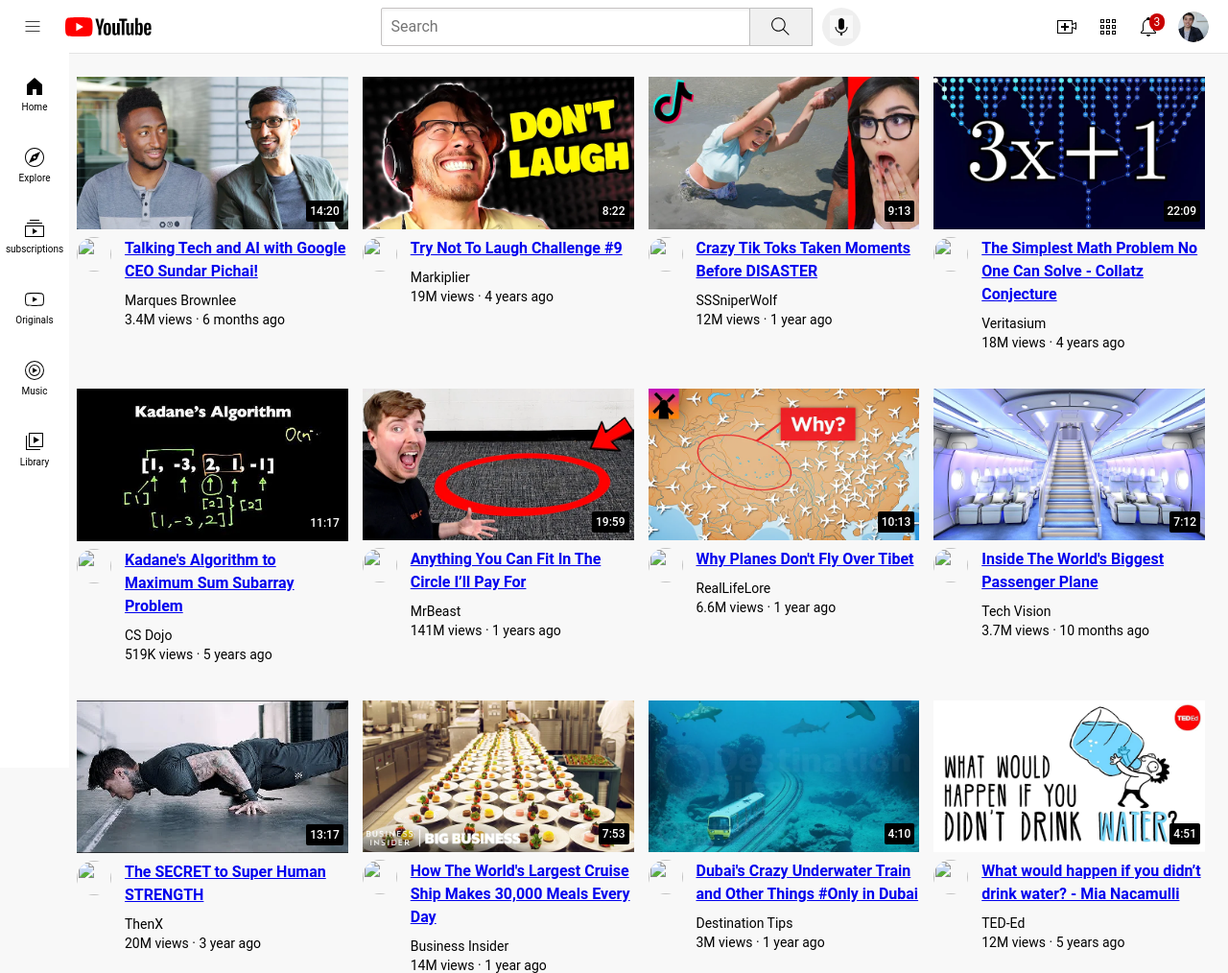
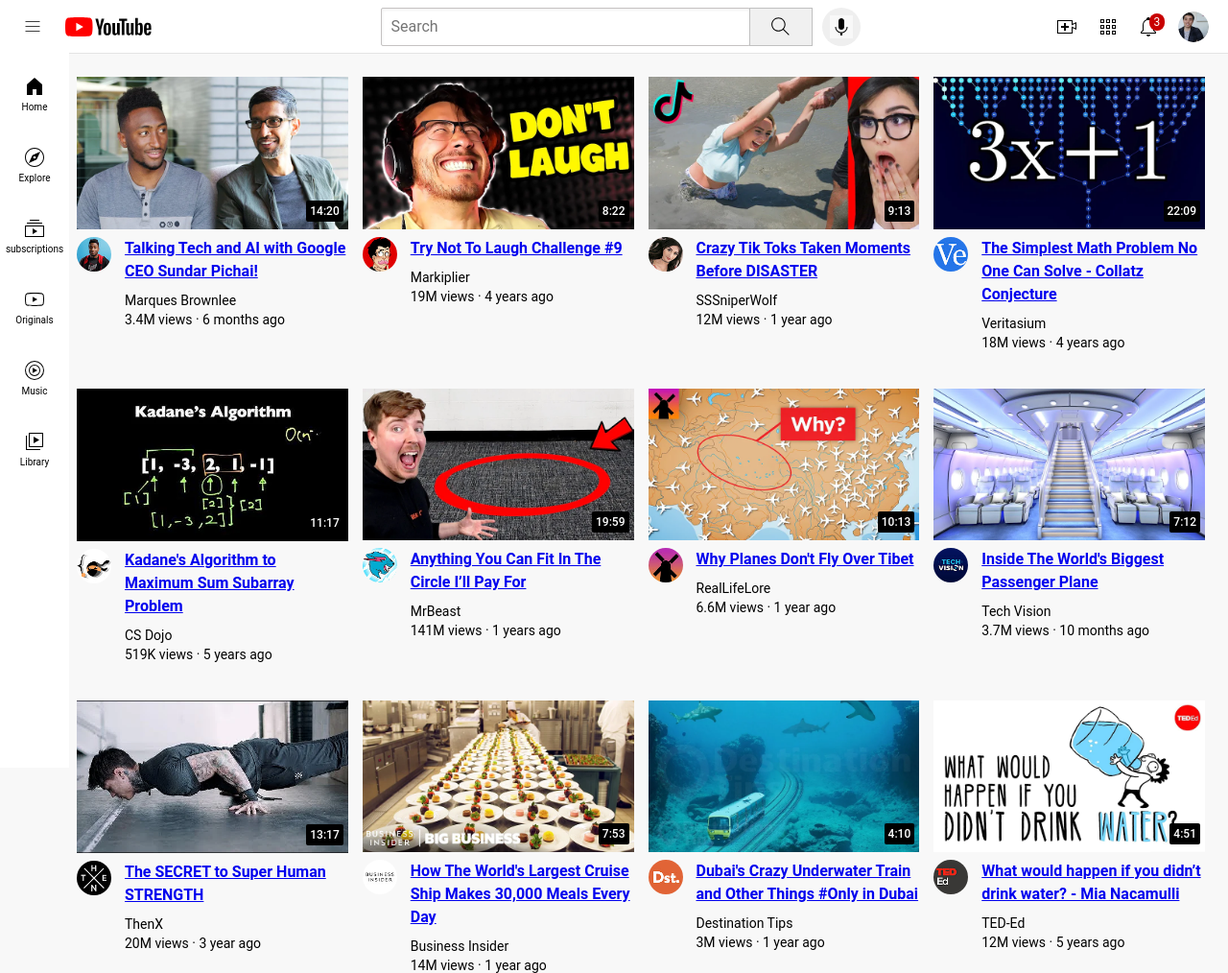
Before and after one commit to KnowledgeGuide/HTML-CSS-COURSE, a plain HTML site: page index.html in a window 1280 px wide. Shown: the whole page at 96% size. Drawn offline with Linux system fonts and the light colour scheme; the site is published under a folder, as on GitHub Pages, so addresses that start at the root find nothing.

Commit message:
Update index.html

```diff
--- a/index.html
+++ b/index.html
@@ -98,7 +98,7 @@
 					<div class="video-info-grid">
 						<div class="channel-picture">
 							<a href="https://www.youtube.com/c/mkbhd">
-								<img class="profile-pic" src="/channel profile/channel-1.jpeg">
+								<img class="profile-pic" src="channel profile/channel-1.jpeg">
 							</a>
 						</div>
 
@@ -134,7 +134,7 @@
 					<div class="video-info-grid">
 						<div class="channel-picture">
 							<a href="https://www.youtube.com/c/markiplier">
-								<img class="profile-pic" src="/channel profile/channel-2.jpeg">
+								<img class="profile-pic" src="channel profile/channel-2.jpeg">
 							</a>
 						</div>
 						<div class="video-info">
@@ -169,7 +169,7 @@
 					<div class="video-info-grid">
 						<div class="channel-picture">
 							<a href="https://www.youtube.com/user/SSSniperWolf">
-								<img class="profile-pic" src="/channel profile/channel-3.jpeg">
+								<img class="profile-pic" src="channel profile/channel-3.jpeg">
 							</a>
 
 						</div>
@@ -207,7 +207,7 @@
 					<div class="video-info-grid">
 						<div class="channel-picture">
 							<a href="https://www.youtube.com/c/veritasium">
-								<img class="profile-pic" src="/channel profile/channel-4.jpeg">
+								<img class="profile-pic" src="channel profile/channel-4.jpeg">
 							</a>
 
 						</div>
@@ -243,7 +243,7 @@
 					<div class="video-info-grid">
 						<div class="channel-picture">
 							<a href="https://www.youtube.com/c/CSDojo">
-								<img class="profile-pic" src="/channel profile/channel-5.jpeg">
+								<img class="profile-pic" src="channel profile/channel-5.jpeg">
 							</a>
 
 						</div>
@@ -279,7 +279,7 @@
 					<div class="video-info-grid">
 						<div class="channel-picture">
 							<a href="https://www.youtube.com/channel/UCX6OQ3DkcsbYNE6H8uQQuVA">
-								<img class="profile-pic" src="/channel profile/channel-6.jpeg">
+								<img class="profile-pic" src="channel profile/channel-6.jpeg">
 							</a>
 
 						</div>
@@ -315,7 +315,7 @@
 					<div class="video-info-grid">
 						<div class="channel-picture">
 							<a href="https://www.youtube.com/channel/UCP5tjEmvPItGyLhmjdwP7Ww">
-								<img class="profile-pic" src="/channel profile/channel-7.jpeg">
+								<img class="profile-pic" src="channel profile/channel-7.jpeg">
 							</a>
 
 						</div>
@@ -353,7 +353,7 @@
 					<div class="video-info-grid">
 						<div class="channel-picture">
 							<a href="https://www.youtube.com/channel/UCHAK6CyegY22Zj2GWrcaIxg">
-								<img class="profile-pic" src="/channel profile/channel-8.jpeg">
+								<img class="profile-pic" src="channel profile/channel-8.jpeg">
 							</a>
 
 						</div>
@@ -390,7 +390,7 @@
 					<div class="video-info-grid">
 						<div class="channel-picture">
 							<a href="https://www.youtube.com/c/OFFICIALTHENXSTUDIOS">
-								<img class="profile-pic" src="/channel profile/channel-9.jpeg">
+								<img class="profile-pic" src="channel profile/channel-9.jpeg">
 							</a>
 
 						</div>
@@ -428,7 +428,7 @@
 					<div class="video-info-grid">
 						<div class="channel-picture">
 							<a href="https://www.youtube.com/user/businessinsider">
-								<img class="profile-pic" src="/channel profile/channel-10.jpeg">
+								<img class="profile-pic" src="channel profile/channel-10.jpeg">
 							</a>
 						</div>
 						<div class="video-info">
@@ -465,7 +465,7 @@
 					<div class="video-info-grid">
 						<div class="channel-picture">
 							<a href="https://www.youtube.com/c/Destinationtips">
-								<img class="profile-pic" src="/channel profile/channel-11.jpeg">
+								<img class="profile-pic" src="channel profile/channel-11.jpeg">
 							</a>
 
 						</div>
@@ -503,7 +503,7 @@
 					<div class="video-info-grid">
 						<div class="channel-picture">
 							<a href="https://www.youtube.com/teded">
-								<img class="profile-pic" src="/channel profile/channel-12.jpeg">
+								<img class="profile-pic" src="channel profile/channel-12.jpeg">
 							</a>
 
 						</div>
```
